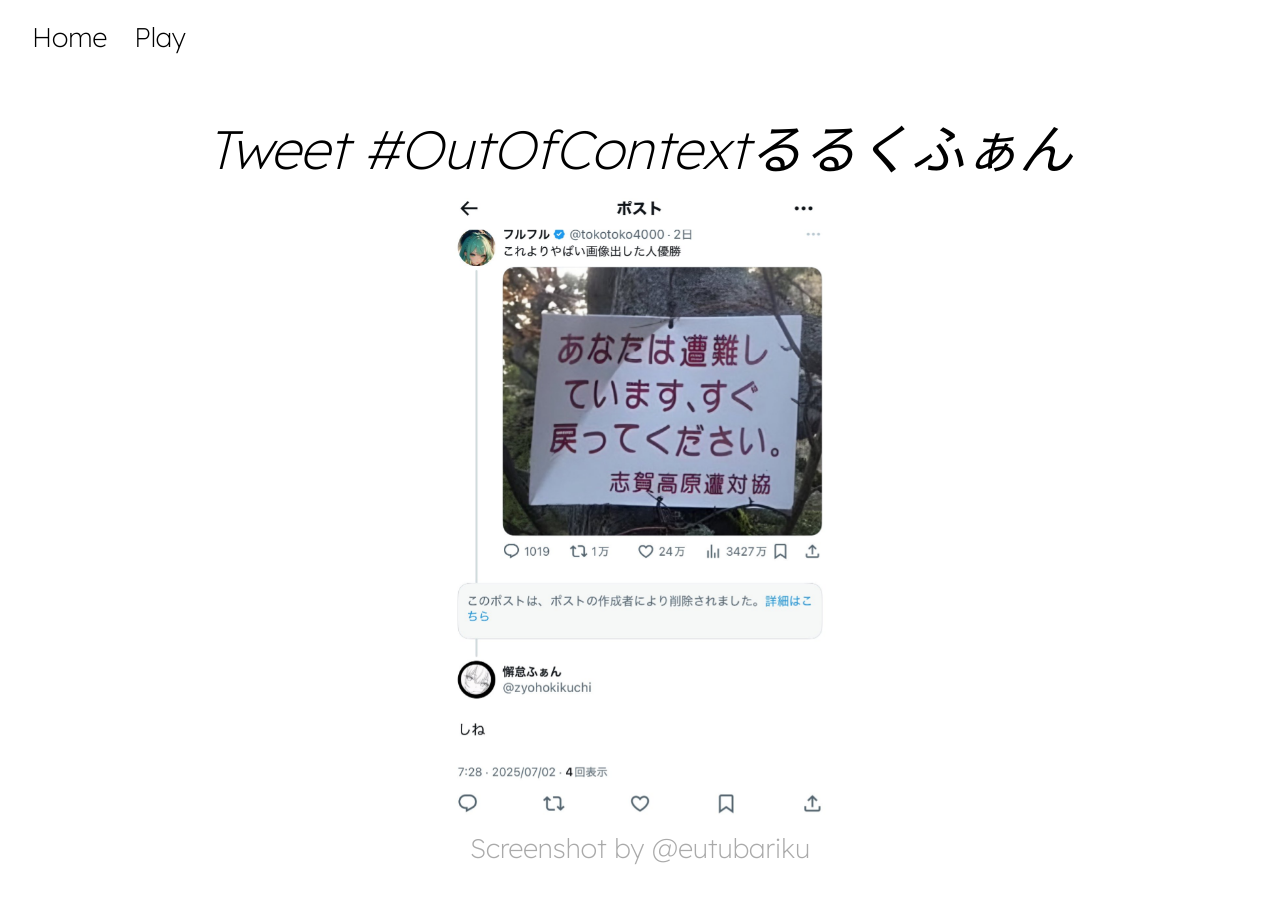
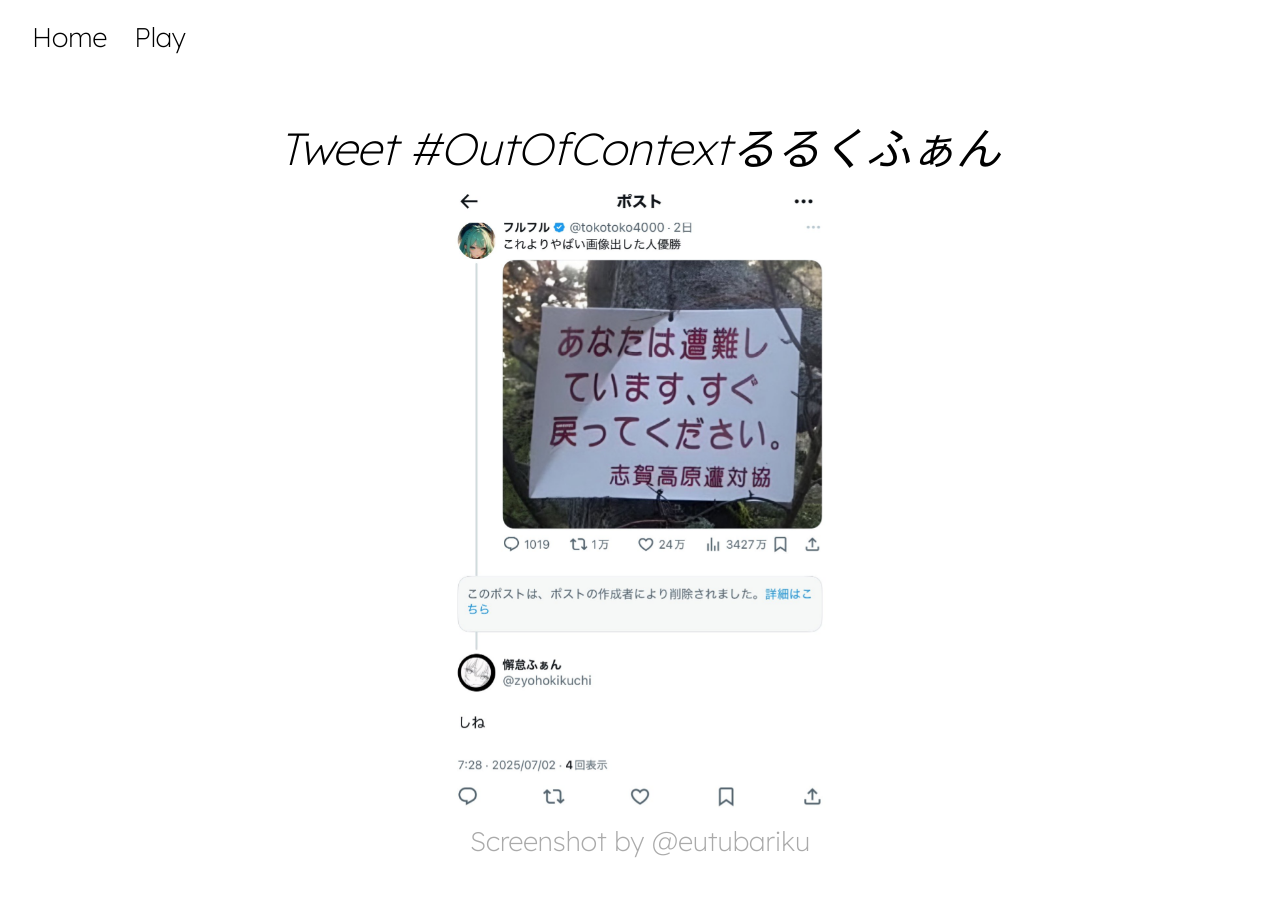
Before and after one commit to liruru/Runachas, a Jekyll site: the page built from index.html, in a window 1280 px wide. Built offline with Jekyll 4.4.1, drawn with Linux system fonts in a browser that asks for light colours.

Commit message:
Update style.css
文字サイズを調整

```diff
--- a/assets/css/style.css
+++ b/assets/css/style.css
@@ -26,7 +26,7 @@
   box-sizing:border-box;
 }
 
-h1, h2, p {
+h1, h2, h3, h4, h5, p{
   color:#000;
   text-align:center;
   word-break:break-word;
@@ -35,16 +35,27 @@
 }
 
 h1{
-  font-size:clamp(14px, 8vmin, 12vw);
+  font-size:clamp(11px, 5.5vmin, 13vw);
 }
 
 h2{
-  font-size:clamp(12px, 6vmin, 10vw);
+  font-size:clamp(10px, 5vmin, 12vw);
+}
+
+h3{
+  font-size:clamp(9px, 5vmin, 11vw);
+}
+
+h4{
+  font-size:clamp(10px, 5vmin, 12vw);
+}
+
+h5{
+  font-size:clamp(9px, 5vmin, 11vw);
 }
 
 p{
-  font-size:clamp(10px, 3vmin, 5vw);
-  font-family:'Lexend Deca', sans-serif;
+  font-size:clamp(6px, 3vmin, 8vw);
 }
 
 a{
```
